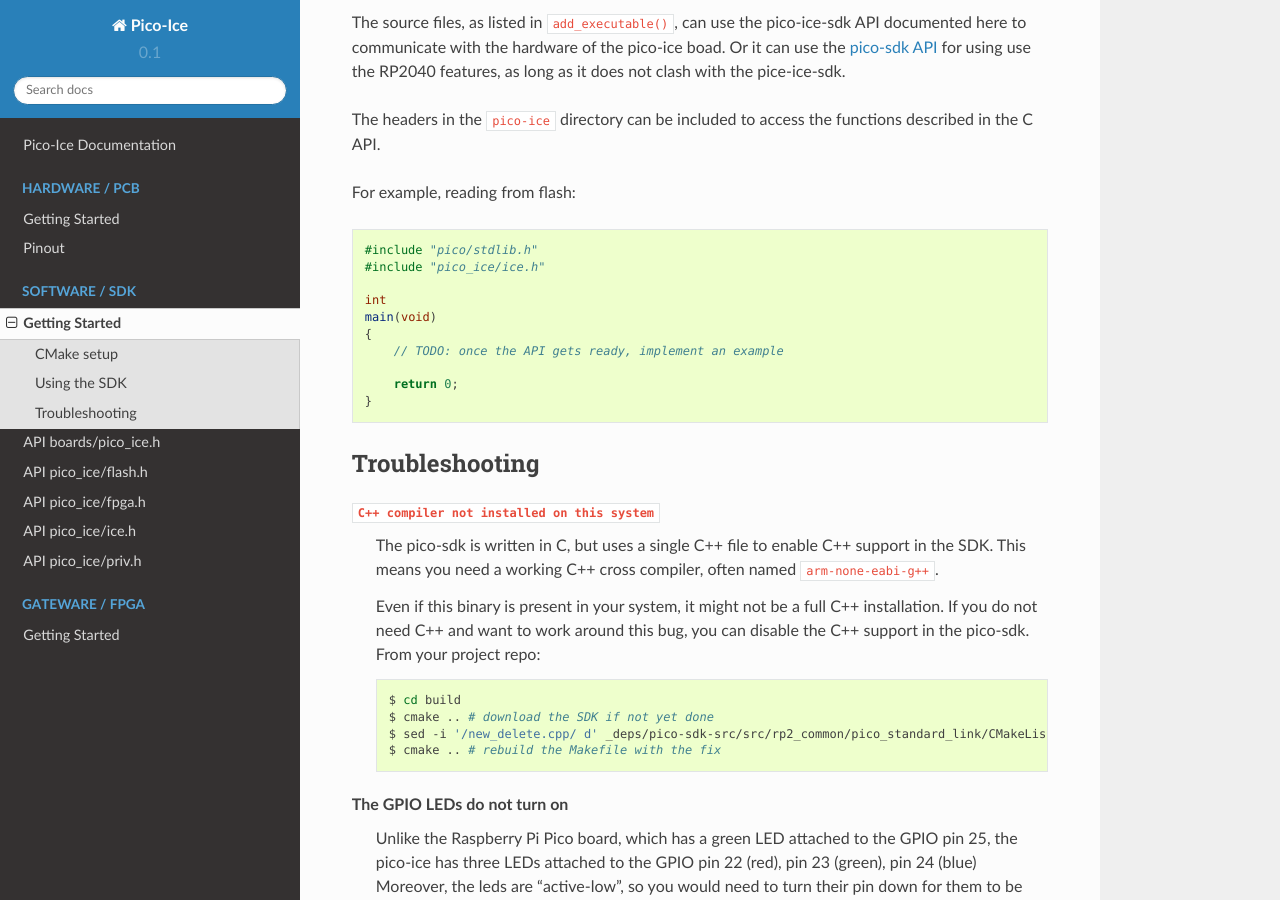
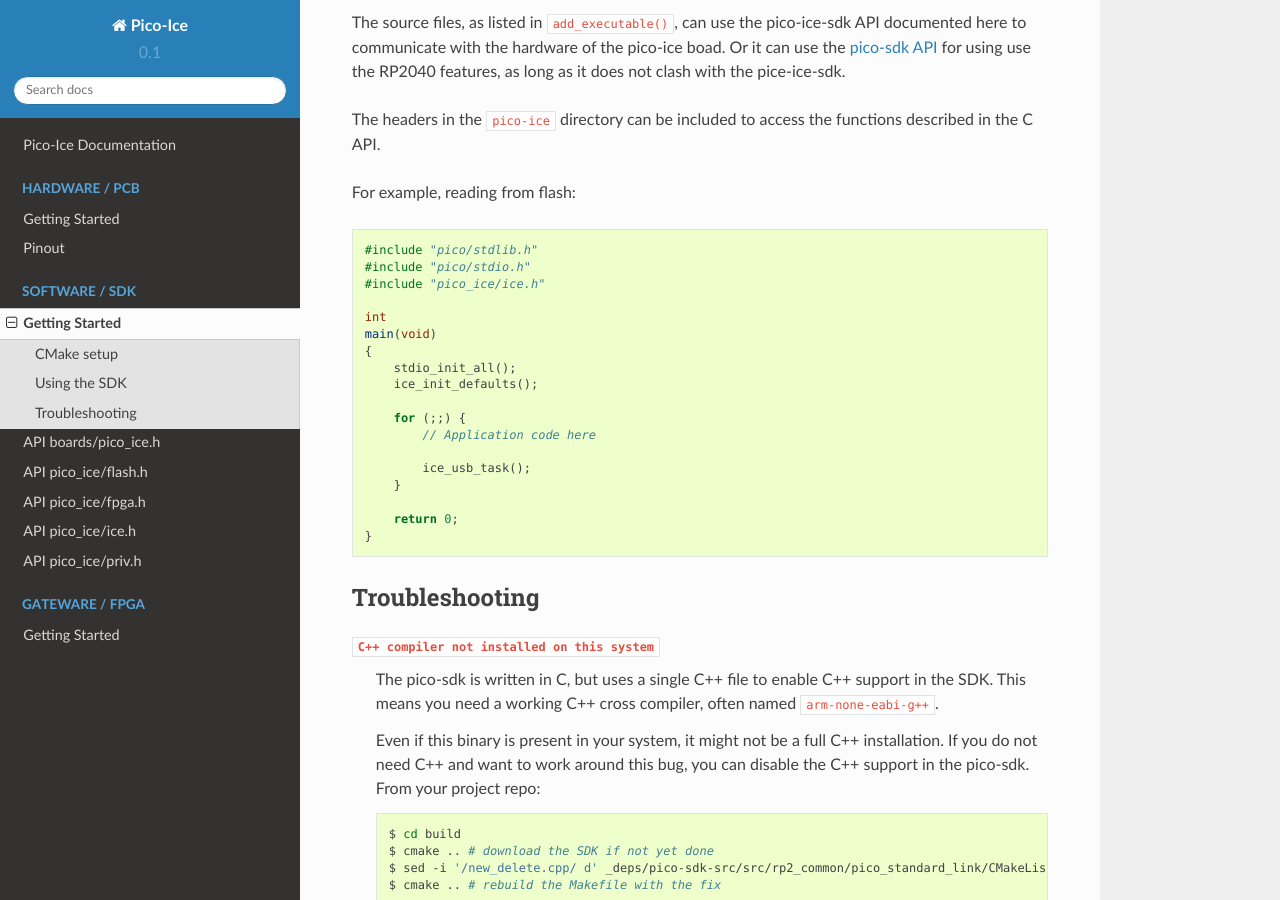
Before and after one commit to tinyvision-ai-inc/pico-ice, a Sphinx documentation site: the page built from Docs/source/software/getting-started.rst, in a window 1280 px wide and 900 px high, scrolled down 1142 px. Built offline with Sphinx 7.4.7 and the Read the Docs theme 2.0.0, drawn with Linux system fonts in a browser that asks for light colours.

Commit message:
Docs: add an example working with latest SDK

```diff
--- a/Docs/source/software/getting-started.rst
+++ b/Docs/source/software/getting-started.rst
@@ -63,12 +63,20 @@
 .. code-block:: C
 
    #include "pico/stdlib.h"
+   #include "pico/stdio.h"
    #include "pico_ice/ice.h"
 
    int
    main(void)
    {
-       // TODO: once the API gets ready, implement an example
+       stdio_init_all();
+       ice_init_defaults();
+
+       for (;;) {
+           // Application code here
+
+           ice_usb_task();
+       }
 
        return 0;
    }
```
